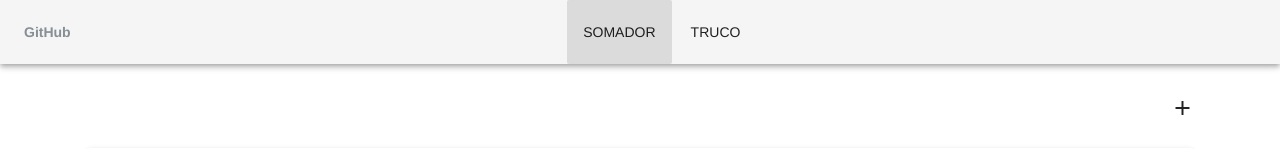
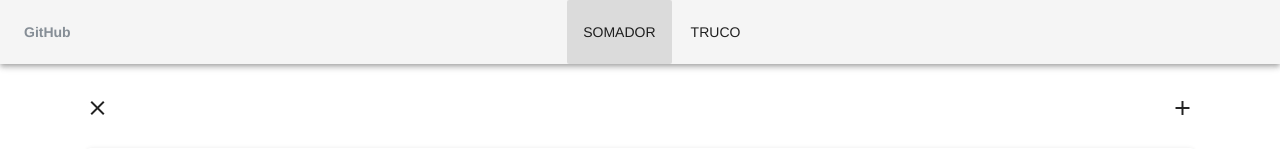
Before and after one commit to neratneto/points-counter, a Vue app: page /#/somador in a window 1280 px wide. Shown: the top 149 px of the page. Built offline with nearby package versions, Linux system fonts and the light colour scheme.

Commit message:
Reset players

```diff
--- a/src/views/Somador.vue
+++ b/src/views/Somador.vue
@@ -1,6 +1,9 @@
 <template>
 <v-container>
   <v-layout>
+    <v-btn icon @click="resetPlayers">
+      <v-icon>clear</v-icon>
+    </v-btn>
     <v-spacer />
     <v-btn icon @click="addPlayer">
       <v-icon>add</v-icon>
@@ -54,11 +57,15 @@ export default {
         input: null,
         scoreList: []
       })
+    },
+    resetPlayers() {
+      this.dynamicPlayers = []
+      this.addPlayer()
+      this.addPlayer()
     }
   },
   mounted() {
-    this.addPlayer()
-    this.addPlayer()
+    this.resetPlayers()
   }
 }
 </script>
```
